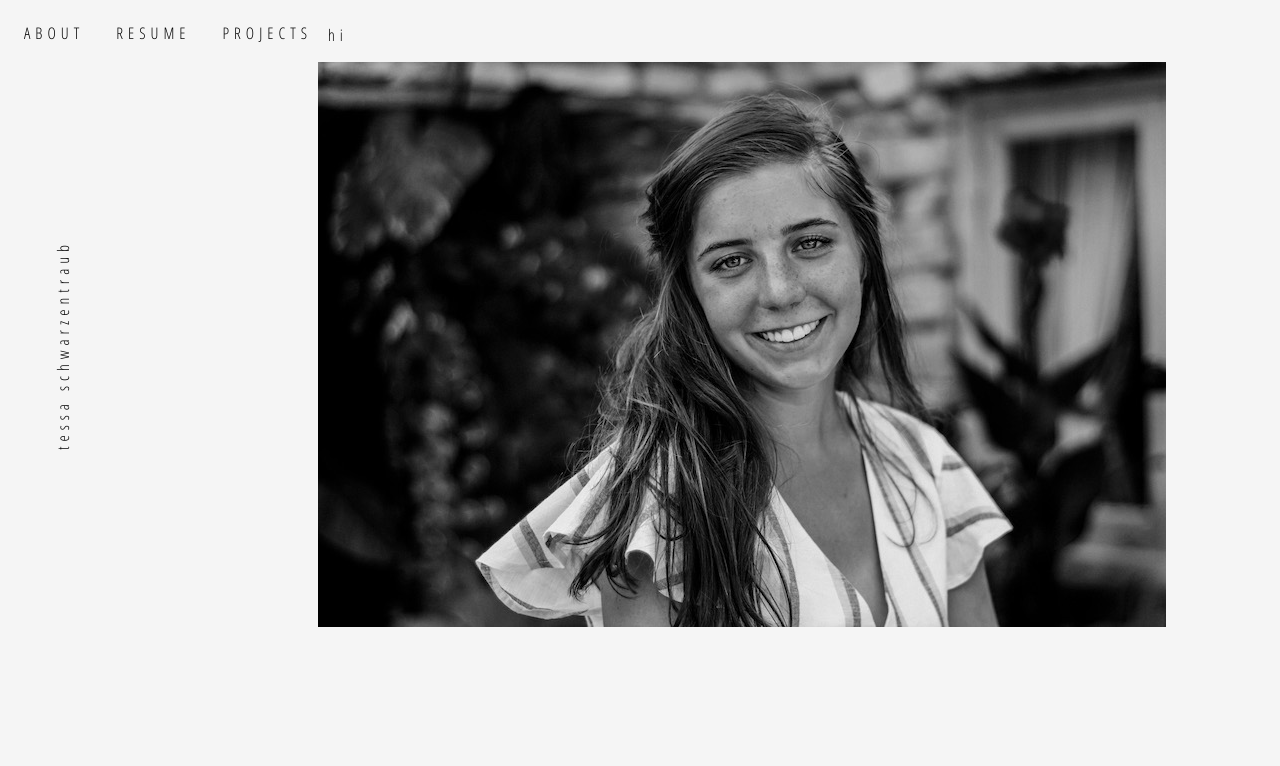
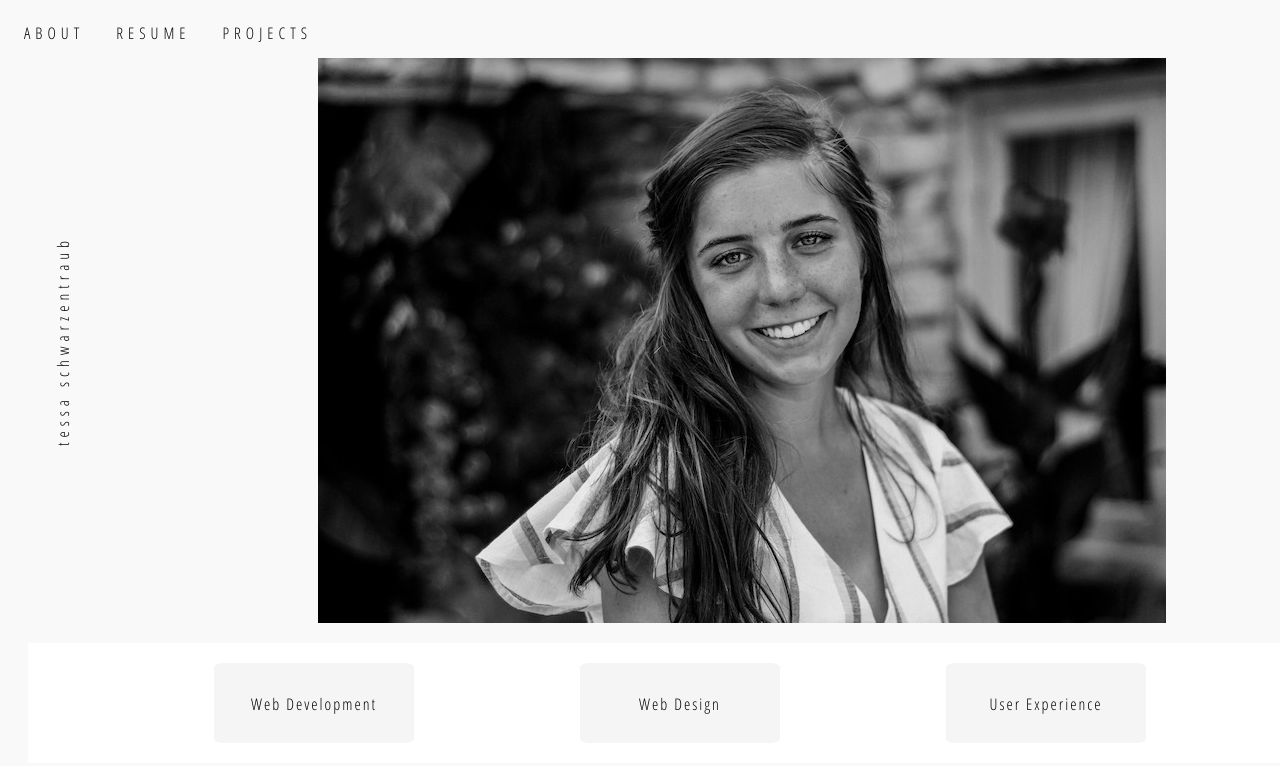
Before and after one commit to tessaschwarzentraub/coding_fellowship, a plain HTML site: page portfolio/portfolio.html in a window 1280 px wide. Shown: the top 766 px of the page. Drawn offline with Linux system fonts and the light colour scheme.

Commit message:
added portfolio buttons
added portfolio buttons underneath section 1, gave them grow/opacity hover animations

```diff
--- a/portfolio/portfolio.css
+++ b/portfolio/portfolio.css
@@ -104,4 +104,33 @@
   padding: 10px;
 }
 
-.individualicon:hover {color: gray;}
+.individualicon:hover {
+  color: gray;
+}
+
+
+/*portfolio button div*/
+.portfolio {
+  display: flex;
+  flex-direction: row;
+  justify-content: space-evenly;
+  margin: 20px;
+  padding: 20px;
+  background-color: white;
+  width: 100%;
+}
+.portfolio_btn {
+  background-color: #F5F5F5;
+  height: 50px;
+  width: 200px;
+  text-align: center;
+  font-family: 'Open Sans Condensed', sans-serif;
+  padding-top: 30px;
+  border-radius: 5%;
+  letter-spacing: 2px;
+}
+.portfolio_btn:hover {
+  height: 75px;
+  width: 225px;
+  opacity: 50%;
+}
--- a/portfolio/portfolio.html
+++ b/portfolio/portfolio.html
@@ -6,7 +6,7 @@
     <link href="https://fonts.googleapis.com/css2?family=Open+Sans+Condensed:wght@300&display=swap" rel="stylesheet">
     <title>tessaschwarzentraub</title>
 </head>
-<body style="background-color: #F5F5F5;">
+<body style="background-color: #F9F9F9;">
     <!--eventually create curtain menu-->
     <div class="navbar">
         <a href="#about">ABOUT</a>
@@ -21,7 +21,6 @@
             <a href="personal_portfolio_webpage">personal portfolio webpage</a>
           </div>
         </div>
-        <p>hi</p>
     </div>
     <div class="section1">
         <div><p class="name">tessa schwarzentraub</p></div>
@@ -33,8 +32,13 @@
             <div class="individualicon"><a href="https://www.instagram.com/tessaschwarzentraub/?hl=en" style="color:black"><i class="fab fa-instagram"></i></a></div>
             <div class="individualicon"><a href="https://twitter.com/tesssa18" style="color:black"><i class="fab fa-twitter"></i></a></div>
             <div class="individualicon"><a href="https://www.facebook.com/search/top/?q=tessa%20schwarzentraub" style="color:black"><i class="fab fa-facebook-square"></i></a></div>
-            <div class="individualicon"><a><i class="far fa-envelope"></i></a></div>
+            <div class="individualicon"><a><i class="far fa-envelope"></i></a></div> <!--still need to link this to a popup email-->
         </div>
+    </div>
+    <div class="portfolio">
+        <div class="portfolio_btn">Web Development</div>
+        <div class="portfolio_btn">Web Design</div>
+        <div class="portfolio_btn">User Experience</div>
     </div>
 
 </body>
```
Also changed, not shown: 1 other file.
